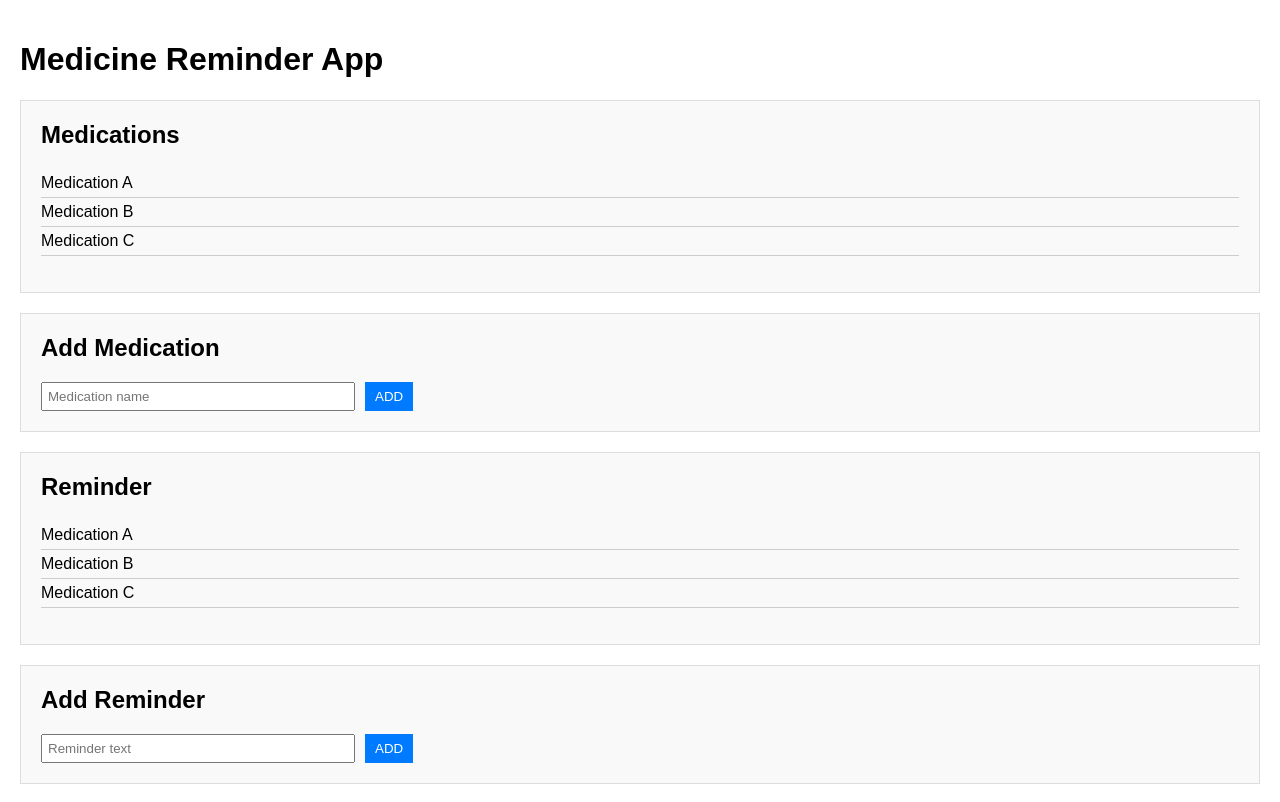
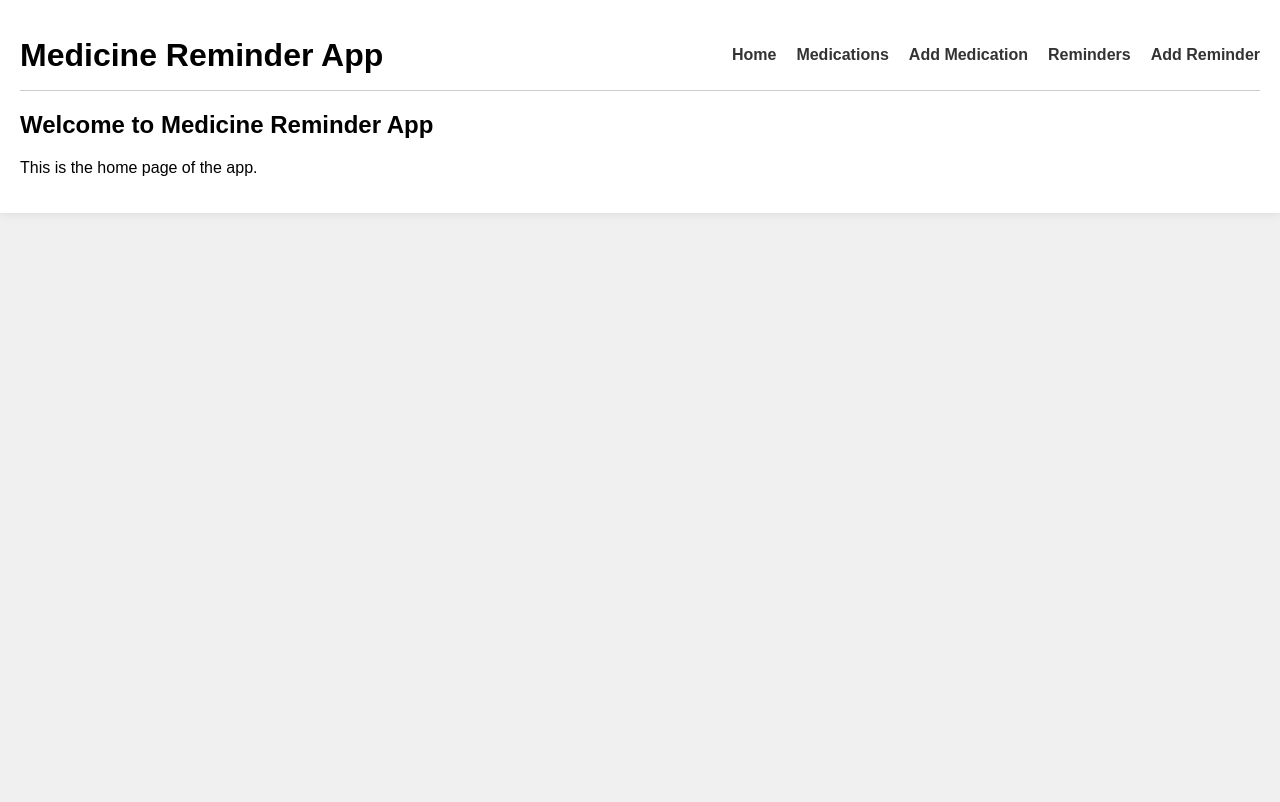
Before and after one commit to piyushjadhav2804/MediSafe, a React (Create React App) app: page / in a window 1280 px wide. Built offline with nearby package versions, Linux system fonts and the light colour scheme.

Commit message:
added routes

```diff
--- a/package.json
+++ b/package.json
@@ -8,6 +8,7 @@
     "@testing-library/user-event": "^13.5.0",
     "react": "^18.2.0",
     "react-dom": "^18.2.0",
+    "react-router-dom": "^6.15.0",
     "react-scripts": "5.0.1",
     "web-vitals": "^2.1.4"
   },
--- a/src/components/App.js
+++ b/src/components/App.js
@@ -2,10 +2,11 @@ import AddMedicationForm from "./AddMedicationForm";
 import Header from "./Header";
 import MedicationList from "./MedicationList";
 import { useState } from "react";
-// import { BrowserRouter as Router, Routes, Route } from "react-router-dom";
+import { BrowserRouter as Router, Routes, Route } from "react-router-dom";
 import '../styles/App.css';
 import Reminder from "./Reminder";
 import AddReminder from "./AddReminder";
+import Home from "./Home";
 
 function App() {
   const [medications, setMedications] = useState([
@@ -39,12 +40,16 @@ function App() {
 
   return (
     <div className="App">
-      <Header />
-      <MedicationList medications={medications} />
-      <AddMedicationForm addMedication={addMedication} />
-      <Reminder reminder={reminders}/>
-      <AddReminder addReminder={addReminder} />
-
+      <Router>
+        <Header />
+        <Routes>
+          <Route path="/" Component={Home} />
+          <Route path="/medications" element={<MedicationList medications={medications}/>} />
+          <Route path="/add-medication" element={<AddMedicationForm addMedication={addMedication} />} />
+          <Route path="/reminders" element={<Reminder reminder={reminders}/>} />
+          <Route path="/add-reminder" element={<AddReminder addReminder={addReminder} />} />
+        </Routes>
+      </Router>
     </div>
   );
 }
--- a/src/components/Header.js
+++ b/src/components/Header.js
@@ -1,13 +1,32 @@
 import React from "react";
-import '../styles/Header.css';
+import { Link } from "react-router-dom";
+import "../styles/Header.css";
 
 function Header() {
-
-    return(
-        <header>
-            <h1>Medicine Reminder App</h1>
-        </header>
-    )
+  return (
+    <header className="header">
+      <h1>Medicine Reminder App</h1>
+      <nav className="nav">
+        <ul className="nav-list">
+          <li className="nav-item">
+            <Link to="/">Home</Link>
+          </li>
+          <li className="nav-item">
+            <Link to="/medications">Medications</Link>
+          </li>
+          <li className="nav-item">
+            <Link to="/add-medication">Add Medication</Link>
+          </li>
+          <li className="nav-item">
+            <Link to="/reminders">Reminders</Link>
+          </li>
+          <li className="nav-item">
+            <Link to="/add-reminder">Add Reminder</Link>
+          </li>
+        </ul>
+      </nav>
+    </header>
+  );
 }
 
 export default Header;
--- /dev/null
+++ b/src/components/Home.js
@@ -0,0 +1,12 @@
+import React from "react";
+
+function Home() {
+  return (
+    <div>
+      <h2>Welcome to Medicine Reminder App</h2>
+      <p>This is the home page of the app.</p>
+    </div>
+  );
+}
+
+export default Home;
```
Also changed, not shown: 1 other file (tests, documents, lock files or other folders).
